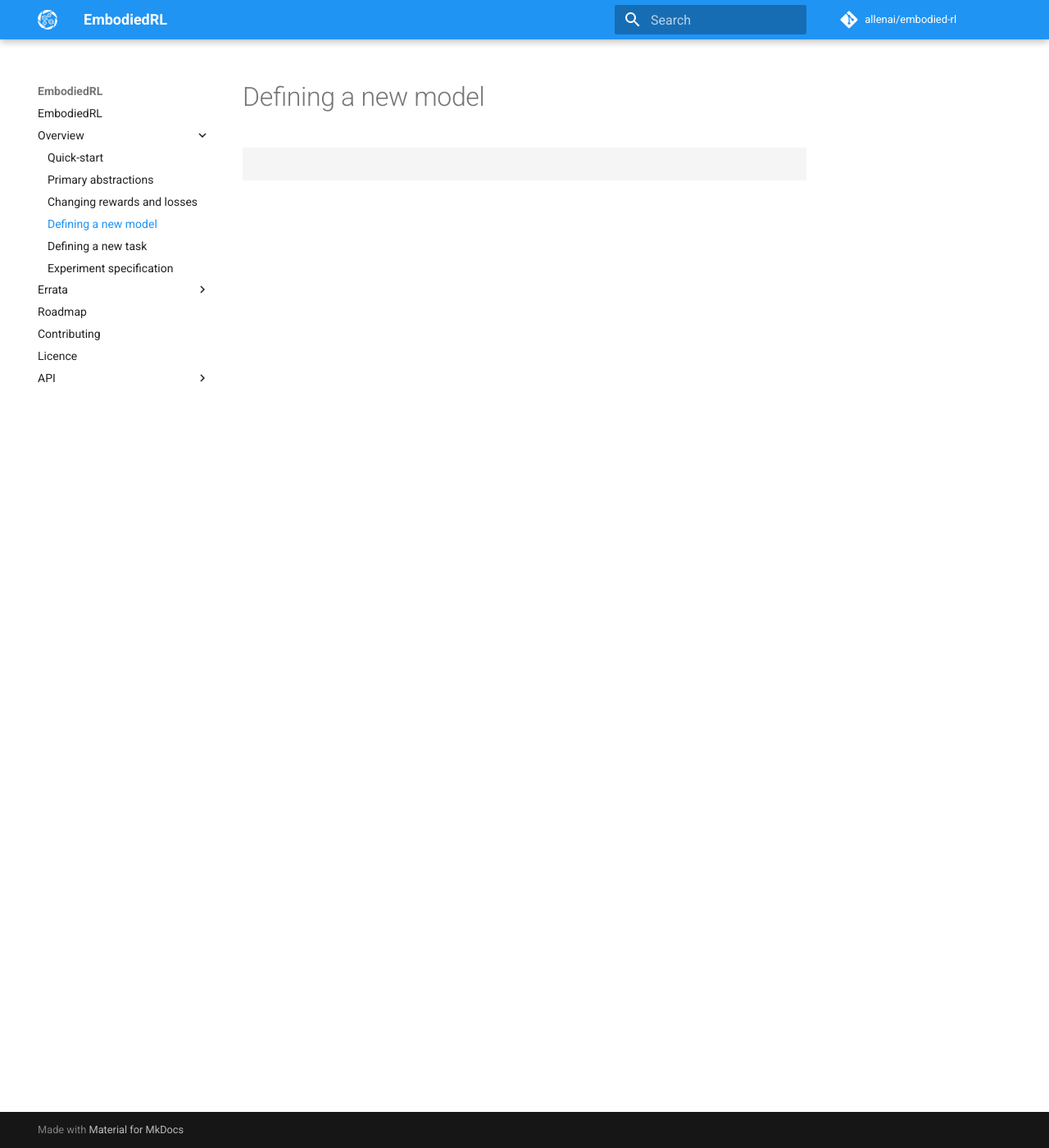
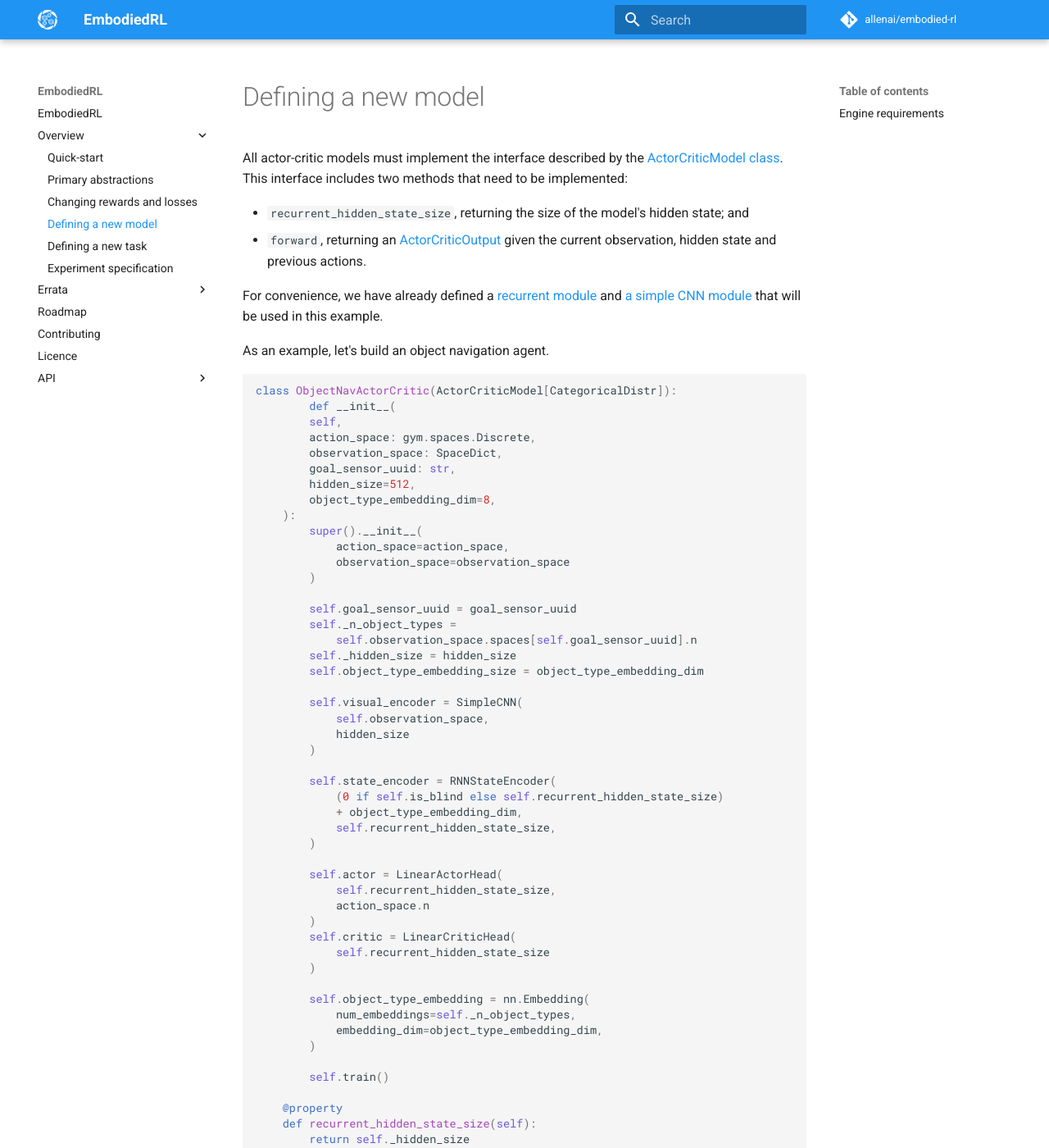
Before and after one commit to allenai/allenact, an MkDocs documentation site: the page built from docs/overview/defining-a-new-model.md, in a window 1280 px wide and 1400 px high. Shown: the whole window at 82% size. Built offline with MkDocs 1.6.1 and Material for MkDocs 9.7.7, drawn with Linux system fonts in a browser that asks for light colours; comment, search, counter and statistics services are not loaded; some of the changed text lies outside the part shown.

Commit message:
docs: defining a new model

````diff
--- a/docs/overview/defining-a-new-model.md
+++ b/docs/overview/defining-a-new-model.md
@@ -1,4 +1,100 @@
 # Defining a new model
 
+All actor-critic models must implement the interface described by the
+[ActorCriticModel class](/api/onpolicy_sync/policy#actorcriticmodel). This interface includes two methods that need to be
+implemented:
+
+* `recurrent_hidden_state_size`, returning the size of the model's hidden state; and
+* `forward`, returning an [ActorCriticOutput](/api/rl_base/common#actorcriticoutput) given the current observation,
+hidden state and previous actions.
+
+For convenience, we have already defined a [recurrent module](/api/models/basic_models#RNNStateEncoder) and
+[a simple CNN module](/api/basic_models#SimpleCNN) that will be used in this example.
+
+As an example, let's build an object navigation agent.
+
 ```python
+class ObjectNavActorCritic(ActorCriticModel[CategoricalDistr]):
+        def __init__(
+        self,
+        action_space: gym.spaces.Discrete,
+        observation_space: SpaceDict,
+        goal_sensor_uuid: str,
+        hidden_size=512,
+        object_type_embedding_dim=8,
+    ):
+        super().__init__(
+            action_space=action_space,
+            observation_space=observation_space
+        )
+
+        self.goal_sensor_uuid = goal_sensor_uuid
+        self._n_object_types =
+            self.observation_space.spaces[self.goal_sensor_uuid].n
+        self._hidden_size = hidden_size
+        self.object_type_embedding_size = object_type_embedding_dim
+
+        self.visual_encoder = SimpleCNN(
+            self.observation_space,
+            hidden_size
+        )
+
+        self.state_encoder = RNNStateEncoder(
+            (0 if self.is_blind else self.recurrent_hidden_state_size)
+            + object_type_embedding_dim,
+            self.recurrent_hidden_state_size,
+        )
+
+        self.actor = LinearActorHead(
+            self.recurrent_hidden_state_size,
+            action_space.n
+        )
+        self.critic = LinearCriticHead(
+            self.recurrent_hidden_state_size
+        )
+
+        self.object_type_embedding = nn.Embedding(
+            num_embeddings=self._n_object_types,
+            embedding_dim=object_type_embedding_dim,
+        )
+
+        self.train()
+
+    @property
+    def recurrent_hidden_state_size(self):
+        return self._hidden_size
+
+    def forward(self, observations, rnn_hidden_states, prev_actions, masks):
+        target_encoding = self.object_type_embedding(
+            observations[self.goal_sensor_uuid].to(torch.int64)
+        )
+        x = [target_encoding]
+
+        if not self.is_blind:
+            perception_embed = self.visual_encoder(observations)
+            x = [perception_embed] + x
+
+        x = torch.cat(x, dim=1)
+        x, rnn_hidden_states = self.state_encoder(x, rnn_hidden_states, masks)
+
+        return (
+            ActorCriticOutput(
+                distributions=self.actor(x), values=self.critic(x), extras={}
+            ),
+            rnn_hidden_states,
+        )
+     ...
 ```
+
+## Engine requirements
+
+Apart from the interface expected by all actor-critic models, we also need to provide a utility function to allow
+the engine to properly initalize the rollouts storage, `num_recurrent_layers`:
+
+```python
+class ObjectNavActorCritic(ActorCriticModel[CategoricalDistr]):
+    ...
+    @property
+    def num_recurrent_layers(self):
+        return self.state_encoder.num_recurrent_layers
+```
````
Also changed, not shown: docs/overview/experiment.md (+9 -1 lines), 1 other file.
